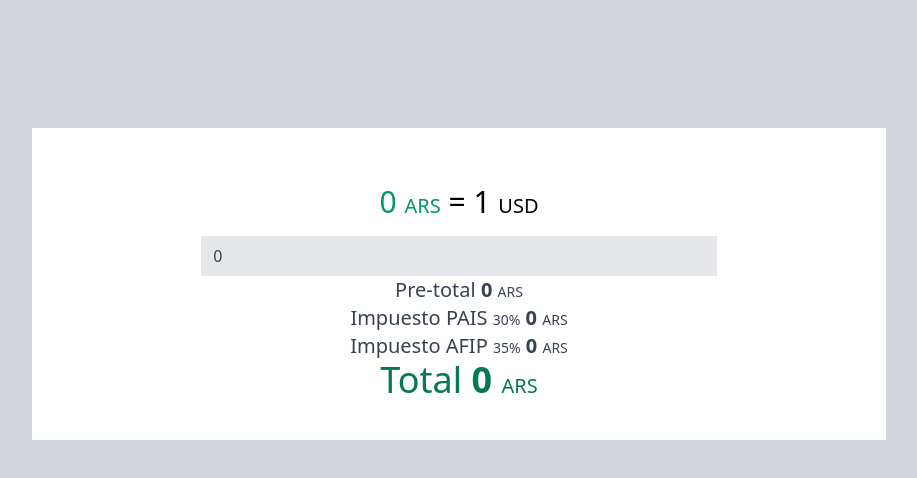
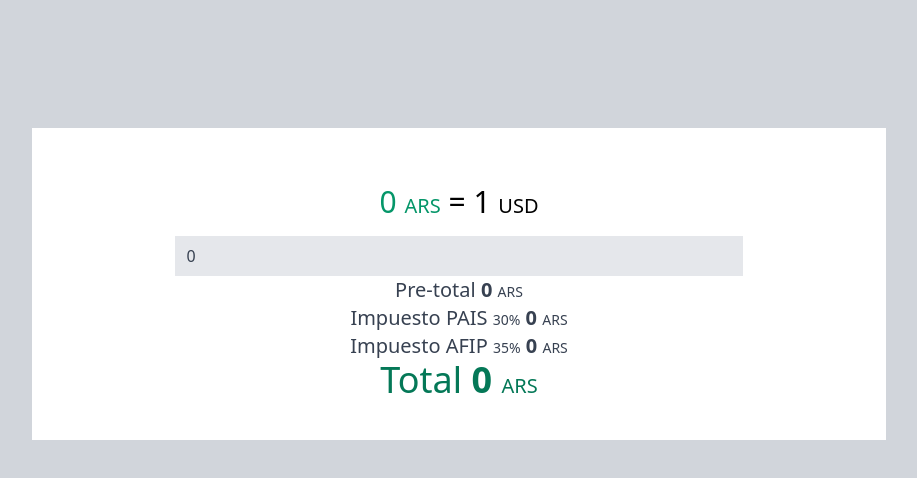
Before and after one commit to tzivigelstein/ARS-USD-currency-converter, a React (Create React App) app: page / in a window 1280 px wide. Shown: the top 478 px of the page, without its empty margins (181-1098 px from the left). Built offline with nearby package versions, Linux system fonts and the light colour scheme; no server answers.

Commit message:
Add better styling

```diff
--- a/src/App.js
+++ b/src/App.js
@@ -36,7 +36,7 @@ const App = () => {
   return (
     <div className="w-full h-screen bg-gray-300">
       <main className="flex justify-center items-center">
-        <div className="w-4/5 sm:w-2/3 bg-white mt-32 p-10">
+        <div className="w-4/5 sm:w-2/3 bg-white mt-32 py-10">
           <p className="text-center text-3xl m-4">
             <span className="text-green-600">
               {dollarData.bid || 0} <span className="text-xl">ARS</span>
```
